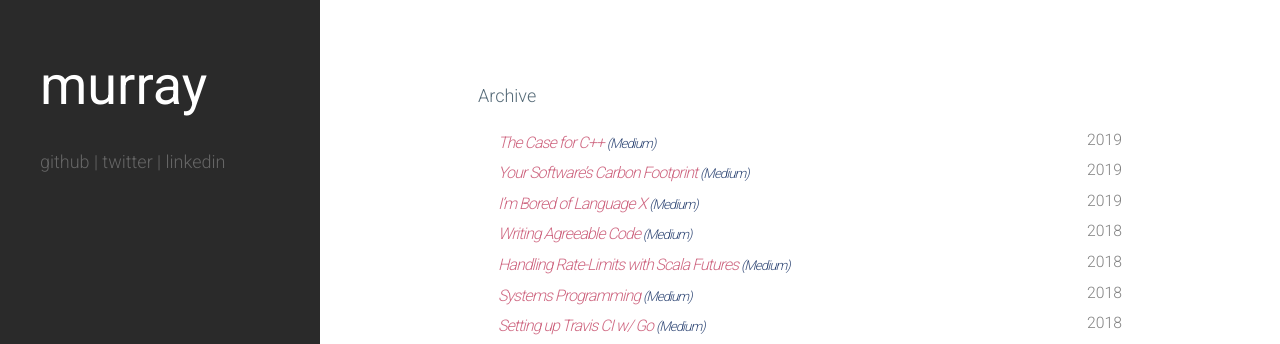
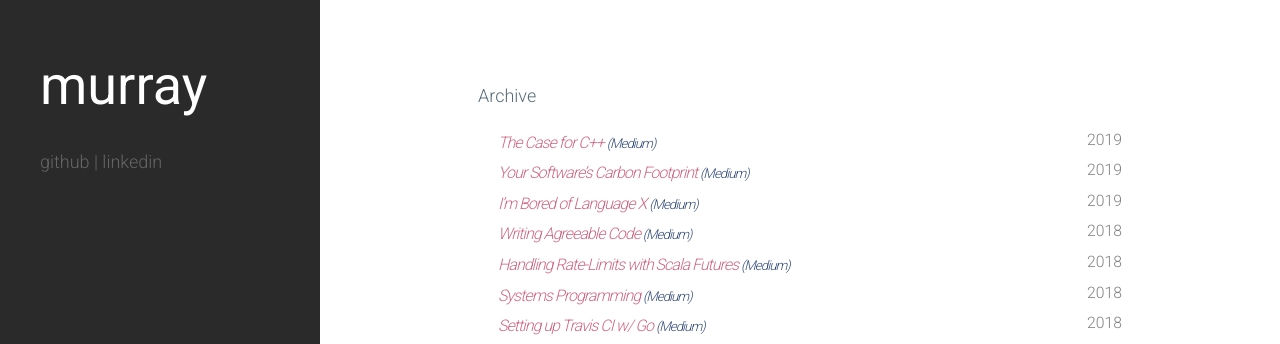
Before and after one commit to JohnMurray/johnmurray_io, a Jekyll site: the page built from index.html, in a window 1280 px wide. Shown: the top 344 px of the page. Built offline with Jekyll 4.4.1, drawn with Linux system fonts in a browser that asks for light colours.

Commit message:
remove twitter

```diff
--- a/_includes/left_sidebar.html
+++ b/_includes/left_sidebar.html
@@ -4,8 +4,6 @@
     <p class="sub">
       <a href="http://github.com/johnmurray">github</a>
       |
-      <a href="http://twitter.com/johnmurray_io">twitter</a>
-      |
       <a href="http://linkedin.com/pub/john-murray/22/a86/80a/en">linkedin</a>
     </p>
   </div>
```
